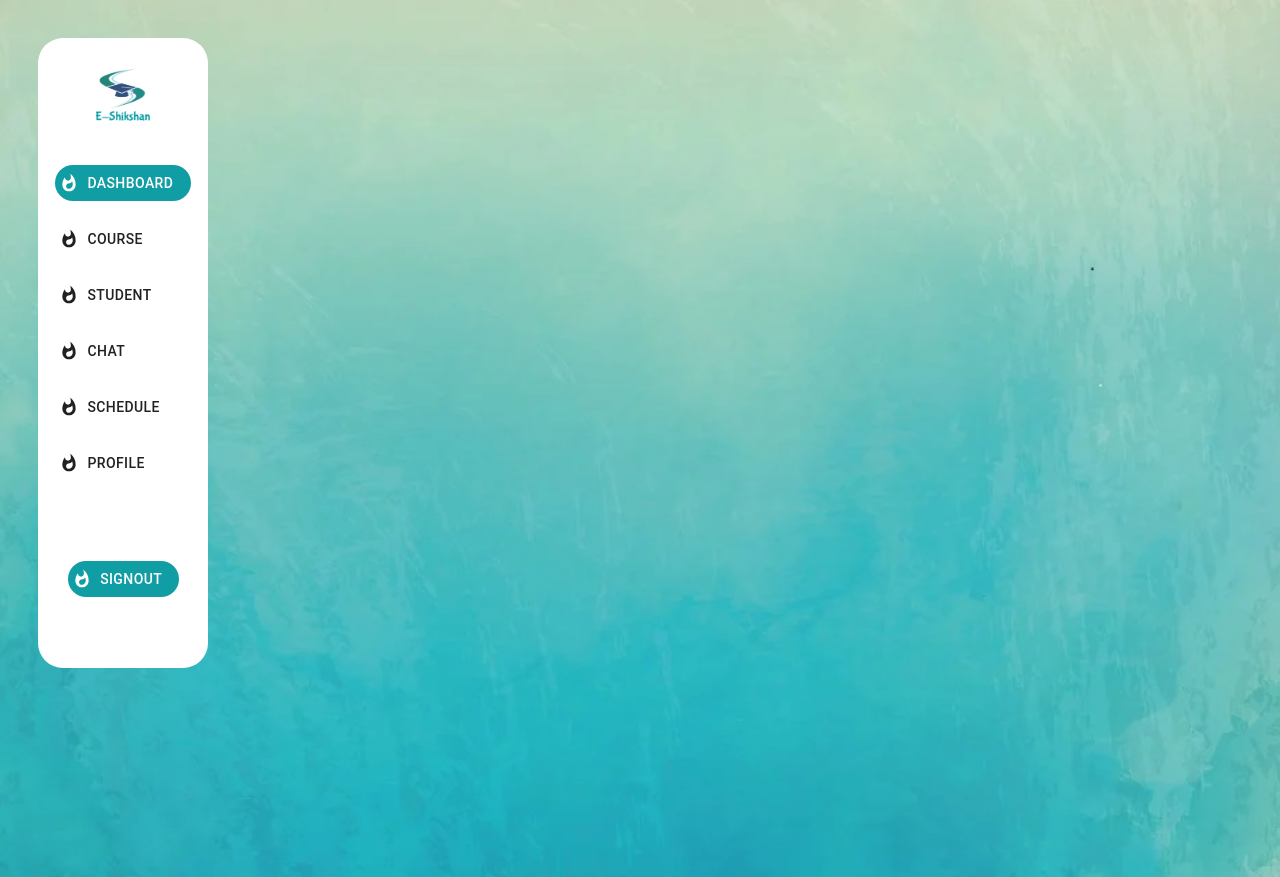
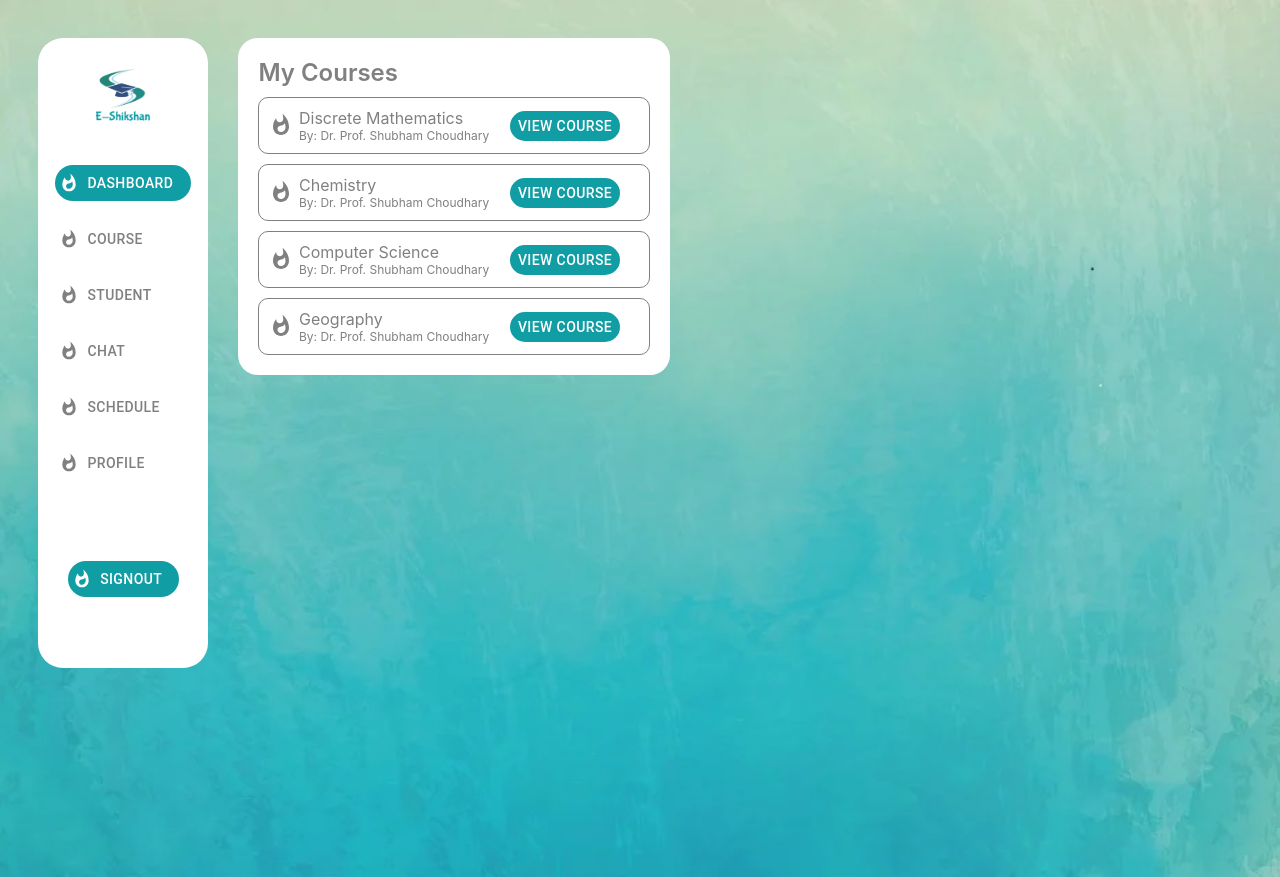
Before and after one commit to PranavJ96/E-Learning_Platform, a React (Create React App) app: page / in a window 1280 px wide. Built offline with nearby package versions, Linux system fonts and the light colour scheme.

Commit message:
dashboard added course details

```diff
--- a/src/App.js
+++ b/src/App.js
@@ -1,9 +1,9 @@
 import './App.css';
-import SideNav from './components/SideNav/SideNav'
+import Dashboard from './components/Dashboard/Dashboard';
 function App() {
   return (
     <div style={{ backgroundImage: `url('/background.jpg')` }}  className="App">
-      <SideNav/>
+      <Dashboard/>
     </div>
   );
 }
--- /dev/null
+++ b/src/components/Dashboard/Dashboard.css
@@ -0,0 +1,4 @@
+.container{
+    display:flex;
+    column-gap: 30px;
+}
--- /dev/null
+++ b/src/components/Dashboard/Dashboard.js
@@ -0,0 +1,17 @@
+import './Dashboard.css';
+import MyCourses from './MyCourses/MyCourses'
+import SideNav from '../SideNav/SideNav'
+function Dashboard() {
+    return (
+        <div class="container">
+            <div class="sideNav">
+                <SideNav/>
+            </div>
+            <div class="content" >
+                <MyCourses/>
+            </div>
+        </div>
+    );
+  }
+
+  export default Dashboard;
--- /dev/null
+++ b/src/components/Dashboard/MyCourses/MyCourses.css
@@ -0,0 +1,35 @@
+.MyCourseContainer{
+    background:white;
+    color:gray;
+    text-align:left;
+    border-radius:20px;
+    padding:20px;
+}
+.courseDetails{
+    border:1px solid gray;
+    border-radius:10px;
+    padding:10px;
+    margin-top:10px;
+    width:370px;
+    display:flex;
+    color:gray;
+
+}
+.courseDetailsLogo{
+    padding-top:5px;
+    width:8%;
+}
+.courseDetailsText{
+    width:57%;
+}
+.courseDetailsNavigate{
+    width:35%;
+    padding-top:3px;
+}
+.MyCourseHeader{
+    font-size: 24px;
+    font-weight:600;
+}
+.MyCourseProfName{
+    font-size: 12px;
+}
--- /dev/null
+++ b/src/components/Dashboard/MyCourses/MyCourses.js
@@ -0,0 +1,78 @@
+import './MyCourses.css';
+import SubmitButton from '../../SubmitButton/SubmitButton'
+import WhatshotIcon from '@material-ui/icons/Whatshot';
+function MyCourses() {
+    return (
+        <div class="MyCourseContainer">
+            <div class="MyCourseHeader">
+                My Courses
+            </div>
+            <div class="courseDetails">
+                <div class="courseDetailsLogo" >
+                    <WhatshotIcon/>
+                </div>
+                <div  class="courseDetailsText">
+                    <div>
+                        Discrete Mathematics
+                    </div>
+                    <div class="MyCourseProfName">
+                        By: Dr. Prof. Shubham Choudhary
+                    </div>
+                </div>
+                <div  class="courseDetailsNavigate">
+                    <SubmitButton  value="View Course" path="/"/>
+                </div>
+            </div>
+            <div class="courseDetails">
+                <div class="courseDetailsLogo" >
+                    <WhatshotIcon/>
+                </div>
+                <div  class="courseDetailsText">
+                    <div>
+                        Chemistry
+                    </div>
+                    <div class="MyCourseProfName">
+                        By: Dr. Prof. Shubham Choudhary
+                    </div>
+                </div>
+                <div  class="courseDetailsNavigate">
+                    <SubmitButton  value="View Course" path="/"/>
+                </div>
+            </div>
+            <div class="courseDetails">
+                <div class="courseDetailsLogo" >
+                    <WhatshotIcon/>
+                </div>
+                <div  class="courseDetailsText">
+                    <div>
+                    Computer Science
+                    </div>
+                    <div class="MyCourseProfName">
+                        By: Dr. Prof. Shubham Choudhary
+                    </div>
+                </div>
+                <div  class="courseDetailsNavigate">
+                    <SubmitButton  value="View Course" path="/"/>
+                </div>
+            </div>
+            <div class="courseDetails">
+                <div class="courseDetailsLogo" >
+                    <WhatshotIcon/>
+                </div>
+                <div  class="courseDetailsText">
+                    <div>
+                    Geography
+                    </div>
+                    <div class="MyCourseProfName">
+                        By: Dr. Prof. Shubham Choudhary
+                    </div>
+                </div>
+                <div  class="courseDetailsNavigate">
+                    <SubmitButton  value="View Course" path="/"/>
+                </div>
+            </div>
+        </div>
+    );
+  }
+
+  export default MyCourses;
--- a/src/components/SideNav/NavLink/NavLink.css
+++ b/src/components/SideNav/NavLink/NavLink.css
@@ -2,6 +2,8 @@
     width:80%;
     height:36px;
     text-decoration:none;
+    color:Grey!important;
+    border-radius: 18px!important;
 }
 .navButton:hover{
     background-color: #119DA4!important;
@@ -9,7 +11,6 @@
     height:36px;
     width:80%;
     text-decoration:none;
-    border-radius: 18px!important;
 
 }
 .submitButton{
--- /dev/null
+++ b/src/components/SubmitButton/SubmitButton.css
@@ -0,0 +1,8 @@
+.navSubButton{
+    background-color: #119DA4!important;
+    color:white!important;
+    height:30px;
+    font-size:14px;
+    text-decoration:none!important;
+    border-radius: 16px!important;
+}
--- /dev/null
+++ b/src/components/SubmitButton/SubmitButton.js
@@ -0,0 +1,12 @@
+import './SubmitButton.css';
+import Button from '@material-ui/core/Button';
+const SubmitButton = ({value,path}) => {
+    return(
+        <div>
+           <Button className="navSubButton" href={`${path}`}>
+                {value}
+            </Button>
+        </div>
+    );
+};
+export default SubmitButton;
```
